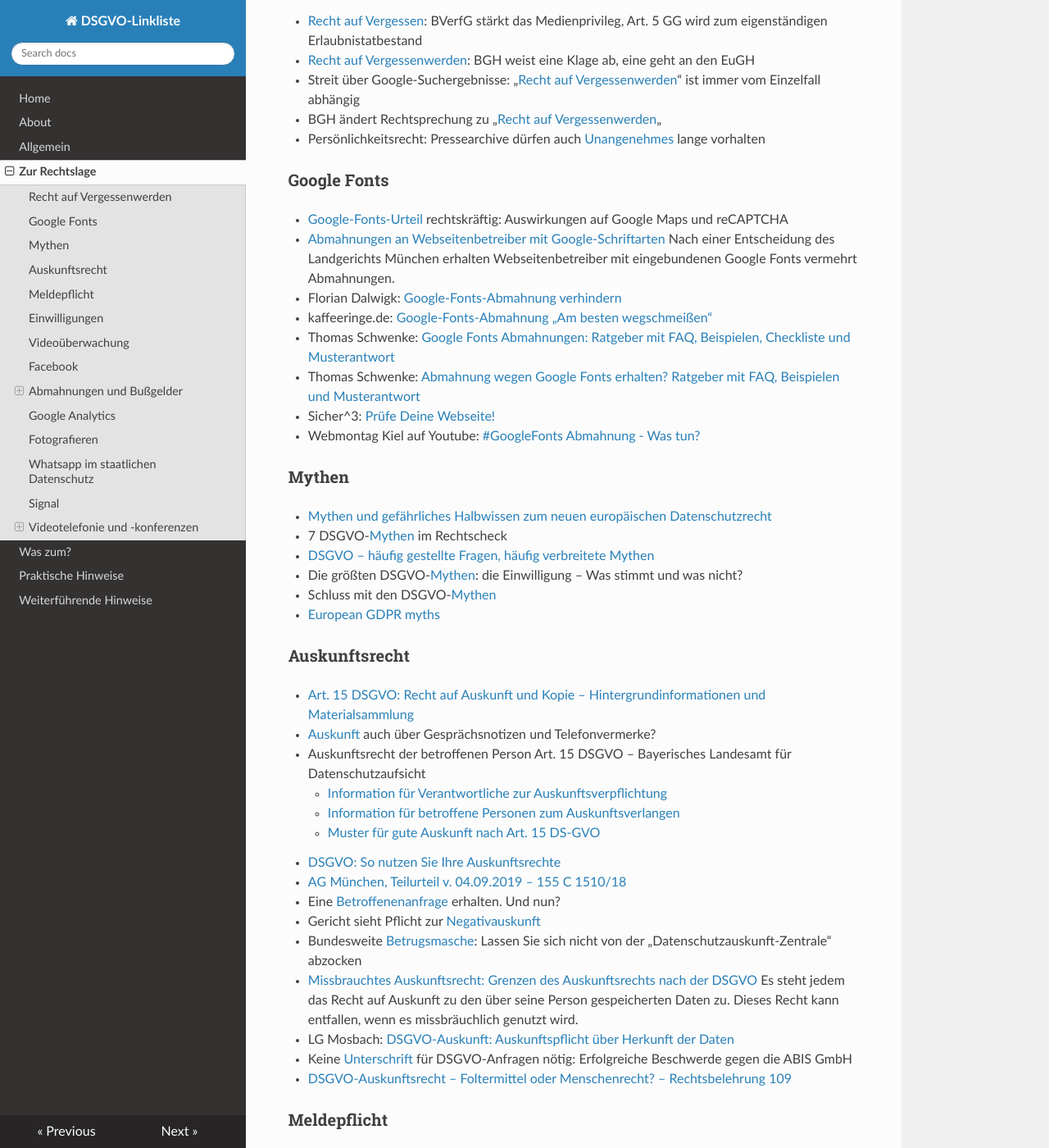
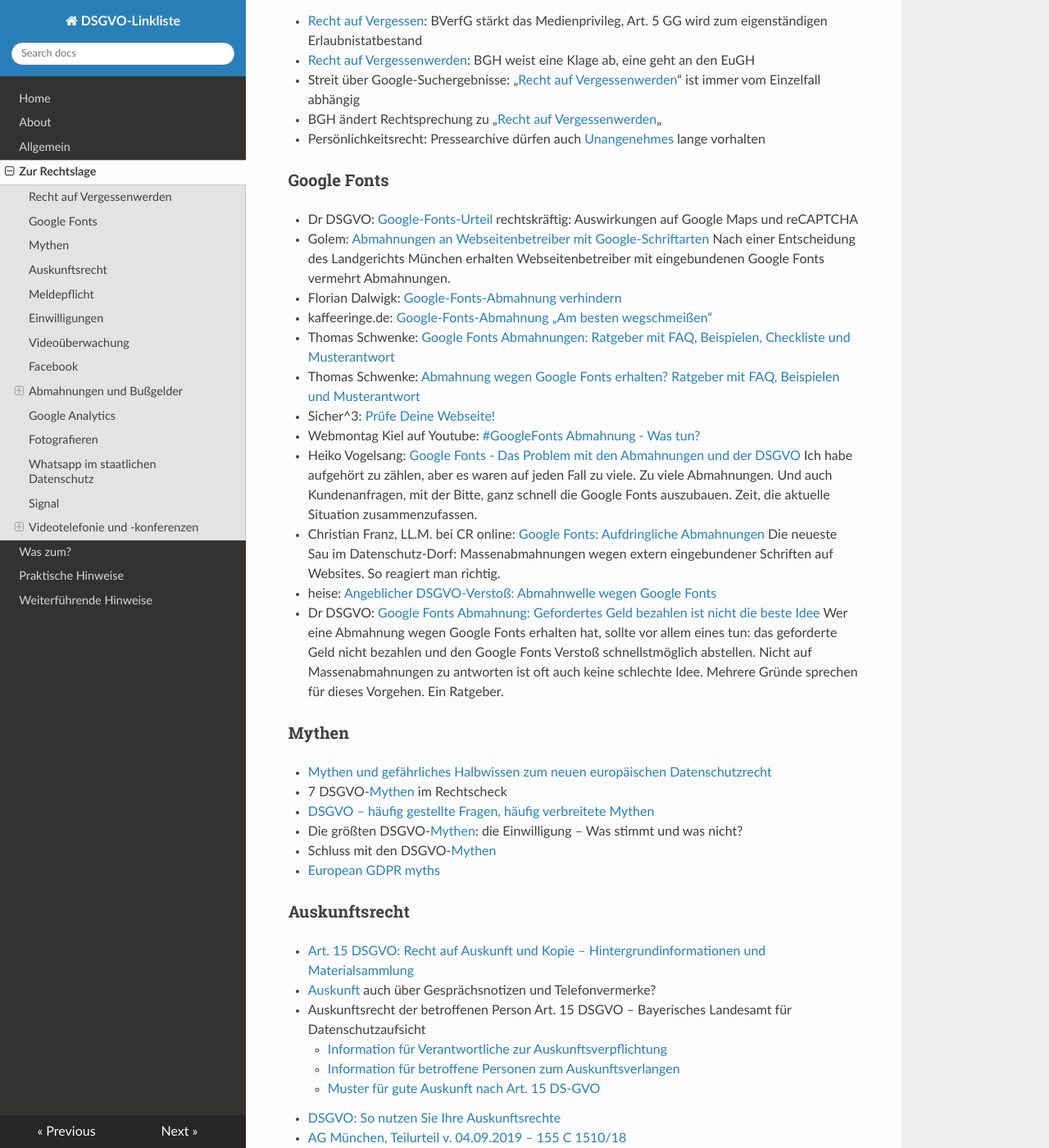
Before and after one commit to jrselzer/DSGVO-Linkliste, an MkDocs documentation site: the page built from docs/Zur_Rechtslage.md, in a window 1280 px wide and 1400 px high, scrolled down 923 px. Shown: the whole window at 82% size. Built offline with MkDocs 1.6.1, drawn with Linux system fonts in a browser that asks for light colours; nearby versions of some CDN libraries.

Commit message:
Weitere Links zu Google Fonts

```diff
--- a/docs/Zur_Rechtslage.md
+++ b/docs/Zur_Rechtslage.md
@@ -32,14 +32,18 @@
 * Persönlichkeitsrecht: Pressearchive dürfen auch [Unangenehmes](https://www.heise.de/hintergrund/Persoenlichkeitsrecht-Pressearchive-duerfen-auch-Unangenehmes-lange-vorhalten-4883698.html) lange vorhalten
 
 ### Google Fonts
-* [Google-Fonts-Urteil](https://dr-dsgvo.de/google-fonts-urteil-rechtskraeftig-auswirkungen/) rechtskräftig: Auswirkungen auf Google Maps und reCAPTCHA
-* [Abmahnungen an Webseitenbetreiber mit Google-Schriftarten](https://www.golem.de/news/google-fonts-abmahnungen-an-webseitenbetreiber-mit-google-schriftarten-2208-167472.html) Nach einer Entscheidung des Landgerichts München erhalten Webseitenbetreiber mit eingebundenen Google Fonts vermehrt Abmahnungen.
+* Dr DSGVO: [Google-Fonts-Urteil](https://dr-dsgvo.de/google-fonts-urteil-rechtskraeftig-auswirkungen/) rechtskräftig: Auswirkungen auf Google Maps und reCAPTCHA
+* Golem: [Abmahnungen an Webseitenbetreiber mit Google-Schriftarten](https://www.golem.de/news/google-fonts-abmahnungen-an-webseitenbetreiber-mit-google-schriftarten-2208-167472.html) Nach einer Entscheidung des Landgerichts München erhalten Webseitenbetreiber mit eingebundenen Google Fonts vermehrt Abmahnungen.
 * Florian Dalwigk: [Google-Fonts-Abmahnung verhindern](https://youtu.be/P1950vYgqzE)
 * kaffeeringe.de: [Google-Fonts-Abmahnung „Am besten wegschmeißen“](https://kaffeeringe.de/2022/11/02/am-besten-wegschmeissen/)
 * Thomas Schwenke: [Google Fonts Abmahnungen: Ratgeber mit FAQ, Beispielen, Checkliste und Musterantwort](https://drschwenke.de/google-fonts-abmahnung/)
 * Thomas Schwenke: [Abmahnung wegen Google Fonts erhalten? Ratgeber mit FAQ, Beispielen und Musterantwort](https://datenschutz-generator.de/abmahnungen-google-fonts/)
 * Sicher^3: [Prüfe Deine Webseite!](https://sicher3.de/google-fonts-checker/)
 * Webmontag Kiel auf Youtube: [#GoogleFonts Abmahnung - Was tun?](https://www.youtube.com/watch?v=AqFo7Olm8E4)
+* Heiko Vogelsang: [Google Fonts - Das Problem mit den Abmahnungen und der DSGVO](https://heiko.vogelgesang.berlin/blogs/blog/google-fonts-das-problem-mit-den-abmahnungen-und-der-dsgvo) Ich habe aufgehört zu zählen, aber es waren auf jeden Fall zu viele. Zu viele Abmahnungen. Und auch Kundenanfragen, mit der Bitte, ganz schnell die Google Fonts auszubauen. Zeit, die aktuelle Situation zusammenzufassen.
+* Christian Franz, LL.M. bei CR online: [Google Fonts: Aufdringliche Abmahnungen](https://www.cr-online.de/blog/2022/11/04/google-fonts-aufdringliche-abmahnungen/) Die neueste Sau im Datenschutz-Dorf: Massenabmahnungen wegen extern eingebundener Schriften auf Websites. So reagiert man richtig.
+* heise: [Angeblicher DSGVO-Verstoß: Abmahnwelle wegen Google Fonts](https://www.heise.de/news/DSGVO-Abmahnwelle-wegen-Google-Fonts-7206364.html)
+* Dr DSGVO: [Google Fonts Abmahnung: Gefordertes Geld bezahlen ist nicht die beste Idee](https://dr-dsgvo.de/google-fonts-abmahnung-gefordertes-geld-zahlen-ist-nicht-die-beste-idee/) Wer eine Abmahnung wegen Google Fonts erhalten hat, sollte vor allem eines tun: das geforderte Geld nicht bezahlen und den Google Fonts Verstoß schnellstmöglich abstellen. Nicht auf Massenabmahnungen zu antworten ist oft auch keine schlechte Idee. Mehrere Gründe sprechen für dieses Vorgehen. Ein Ratgeber.
 
 ### Mythen
 * [Mythen und gefährliches Halbwissen zum neuen europäischen Datenschutzrecht](http://www.rechtzweinull.de/archives/2558-mein-erster-dgsvo-rant-zu-viele-mythen-und-gefaehrliches-halbwissen-zum-neuen-europaeischen-datenschutzrecht.html)
```
